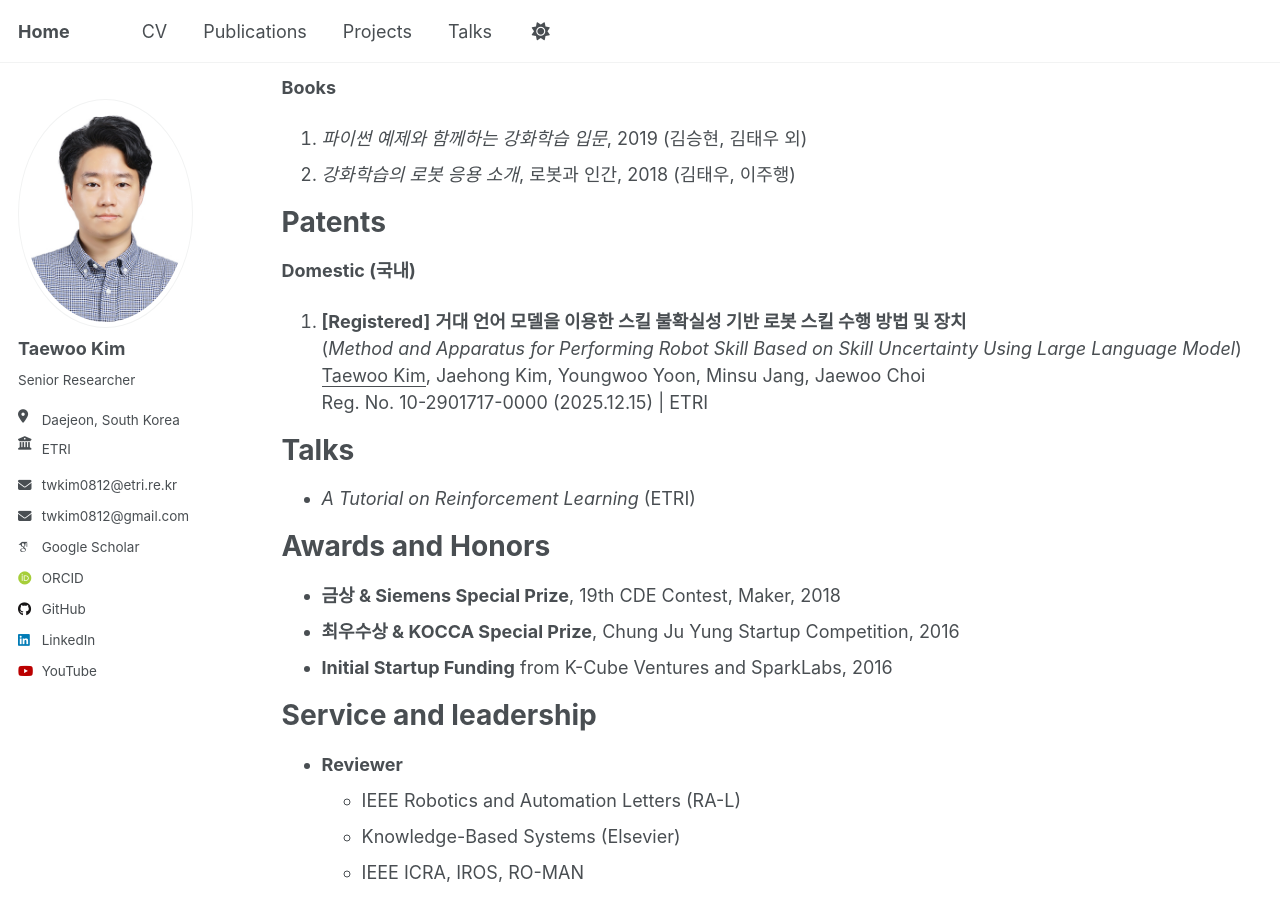
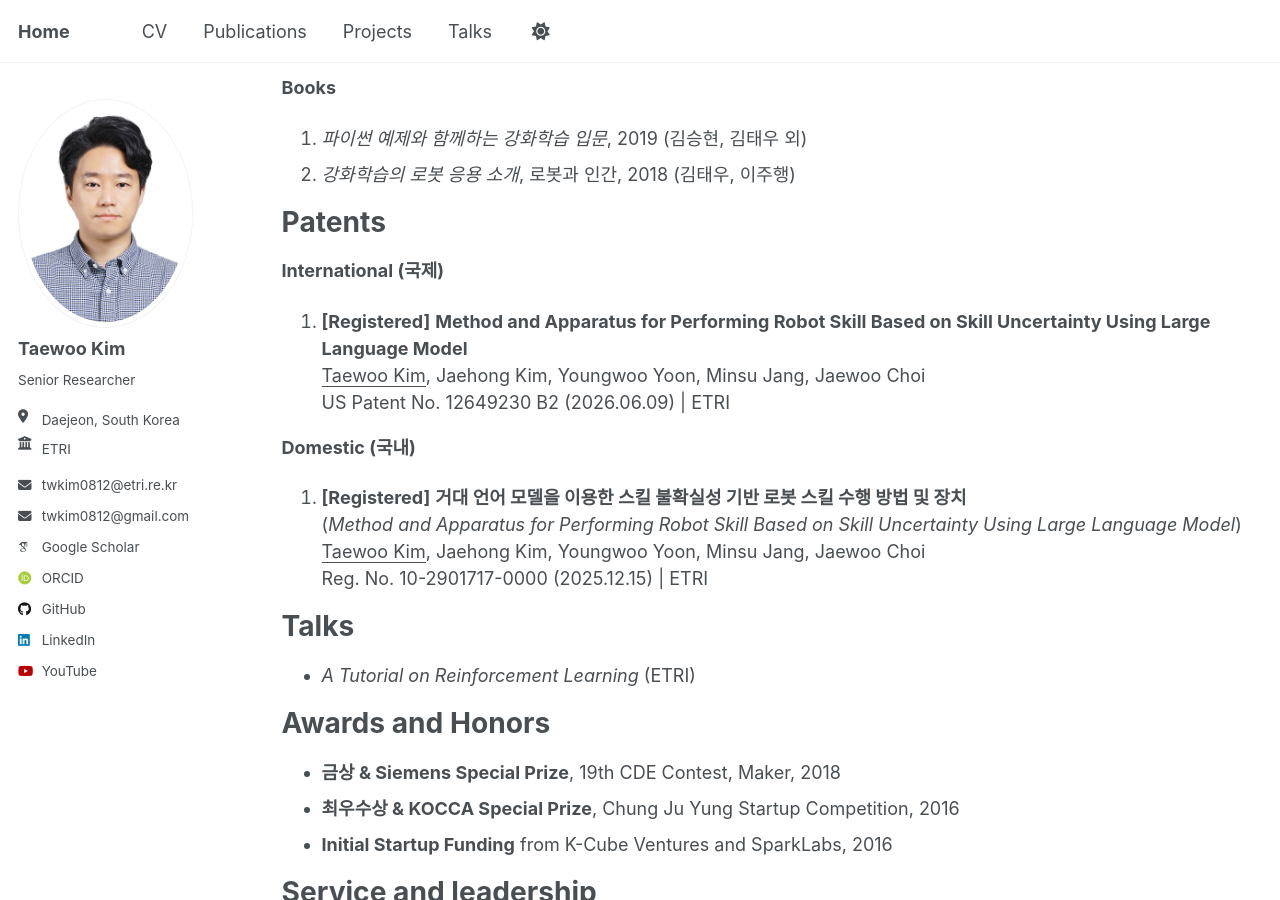
Before and after one commit to taewookim0812/taewookim0812.github.io, a Jekyll site: the page built from _pages/cv.md, in a window 1280 px wide and 900 px high, scrolled down 3421 px. Built offline with Jekyll 4.4.1, drawn with Linux system fonts in a browser that asks for light colours; some web fonts are replaced; a script that is not in the unit is left out.

Commit message:
Update CV: Add US patent

```diff
--- a/_pages/cv.md
+++ b/_pages/cv.md
@@ -111,6 +111,11 @@ Publications
 
 Patents
 ======
+**International (국제)**
+1. **[Registered]** **Method and Apparatus for Performing Robot Skill Based on Skill Uncertainty Using Large Language Model**
+   <u>Taewoo Kim</u>, Jaehong Kim, Youngwoo Yoon, Minsu Jang, Jaewoo Choi
+   US Patent No. 12649230 B2 (2026.06.09) | ETRI
+
 **Domestic (국내)**
 1. **[Registered]** **거대 언어 모델을 이용한 스킬 불확실성 기반 로봇 스킬 수행 방법 및 장치**
    (*Method and Apparatus for Performing Robot Skill Based on Skill Uncertainty Using Large Language Model*)
```
